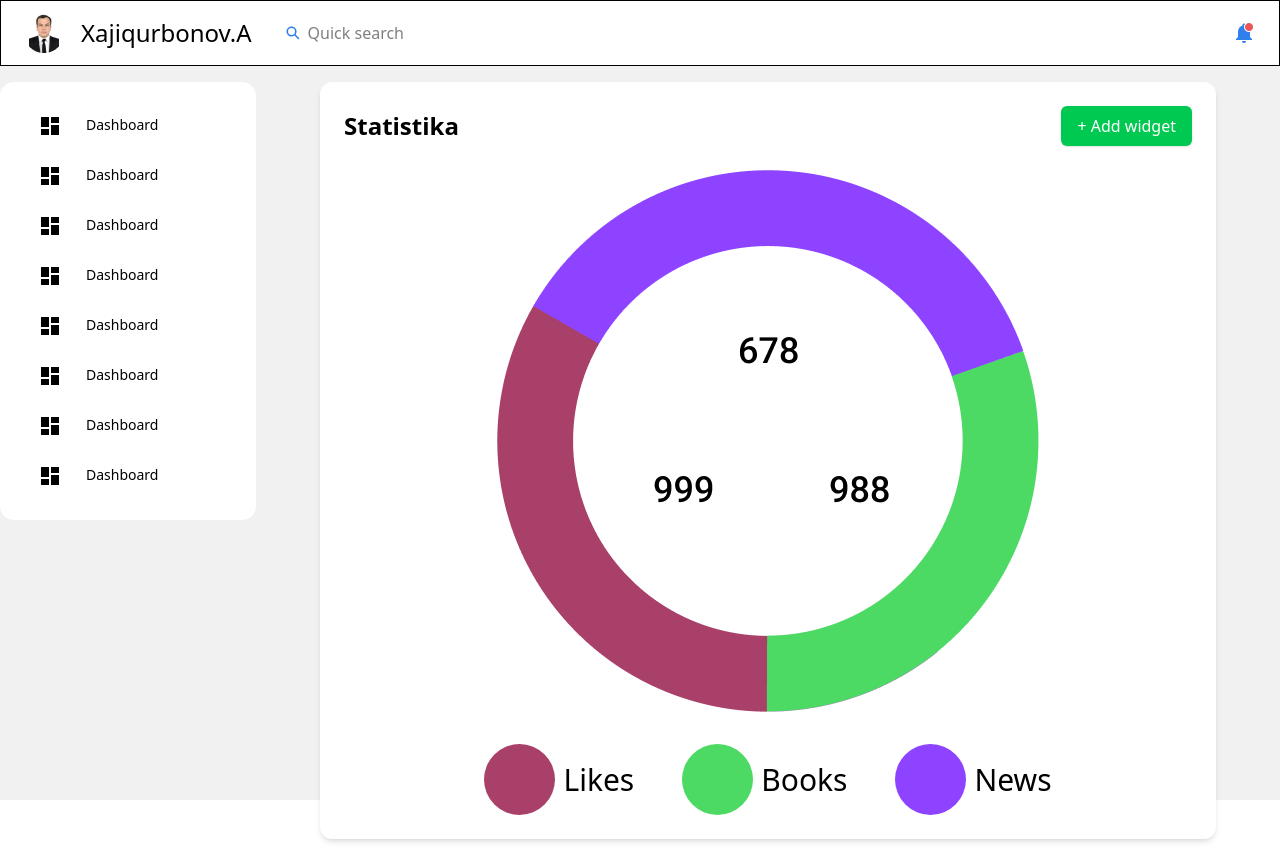
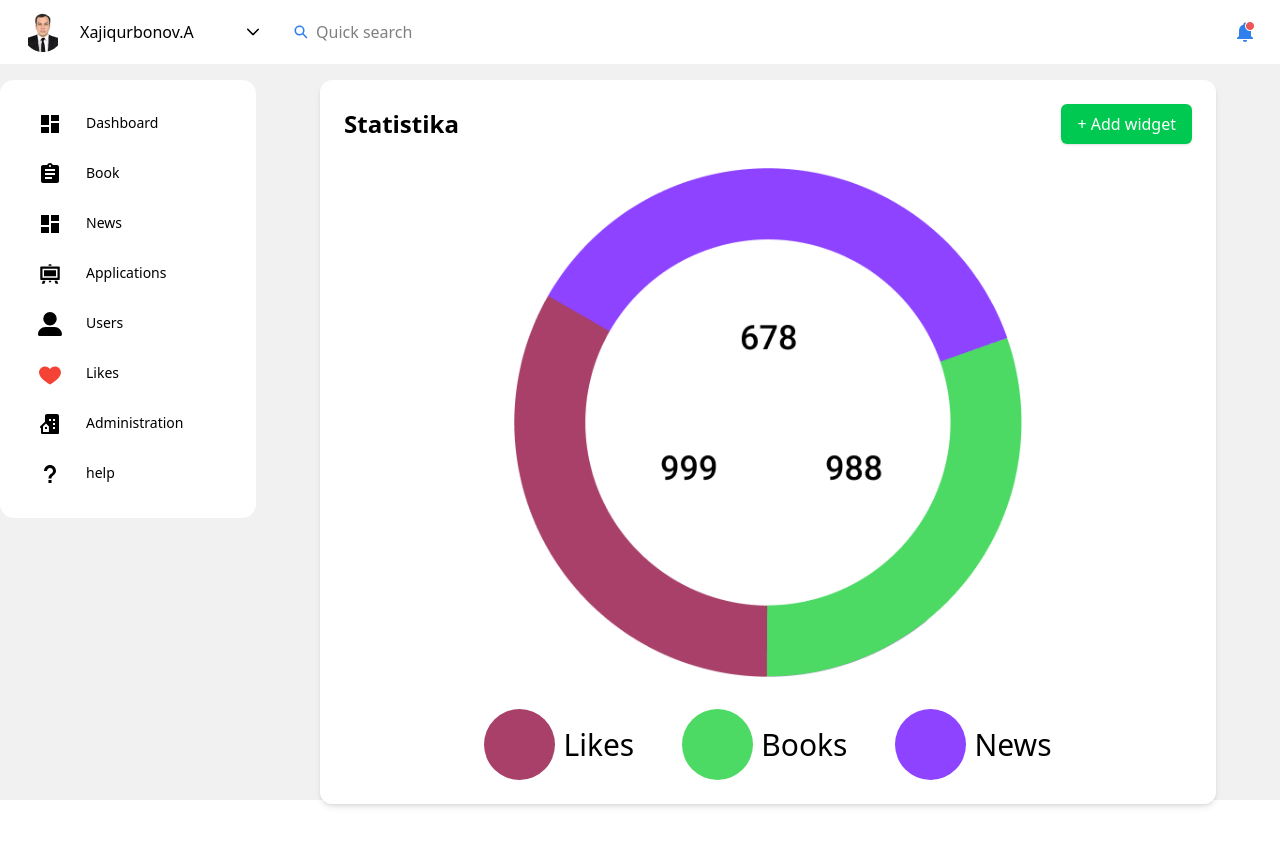
Before and after one commit to BKDR01/Books-Admin-workPlase, a React (Vite) app: page / in a window 1280 px wide. After the commit the page ends 820 px from the top, so only its background shows below. Built offline with nearby package versions, Linux system fonts and the light colour scheme.

Commit message:
homePage update

```diff
--- /dev/null
+++ b/src/Components/Nav/Nav.jsx
@@ -0,0 +1,42 @@
+import React, { useState } from 'react'
+import { Dropdown } from 'primereact/dropdown';
+import notifikation from './../../assets/IMG/notifications.png';
+import Amaki from './../../assets/IMG/15.png';
+import { IoSearchSharp, IoUmbrellaSharp  } from "react-icons/io5";
+import { FaUserCircle } from "react-icons/fa";
+import { MdInsertDriveFile } from "react-icons/md";
+import { IoMdRocket, IoMdCalendar } from "react-icons/io";
+
+function Nav() {
+    const [selectedCity, setSelectedCity] = useState('Xajiqurbonov.A');
+    const cities = [
+        { name: 'My details', icon: <FaUserCircle /> },
+        { name: 'My calendar', icon: <IoMdCalendar />},
+        { name: 'Vacations', icon: <IoUmbrellaSharp /> },
+        { name: 'Corporate CV', icon: <MdInsertDriveFile /> },
+        { name: 'Perfomance review', icon: <IoMdRocket /> }
+    ];
+
+    return (
+    <div>
+            <nav className='w-[100%] flex items-center justify-between px-[23px] py-[12px] bg-white'>
+              <div className='flex items-center gap-[33px] '>
+                <div className='flex items-center gap-[17px]'>
+                  <img src={Amaki} alt="" />
+                    <Dropdown options={cities} optionLabel="name" placeholder="Xajiqurbonov.A" className="w-[180px] bg-white" itemTemplate={(option) => <div className="flex items-center gap-2">{option.icon}<span>{option.name}</span></div>} />
+             </div>
+                <div className='flex items-center'>
+                  <IoSearchSharp className='absolute text-[#2F80ED] '/>
+                  <input className='ml-[23px] focus:outline-0' type="text" placeholder='Quick search' />
+                </div>
+              </div>
+              <div>
+                <img src={notifikation} alt="" />
+              </div>
+
+            </nav>
+    </div>
+  )
+}
+
+export default Nav
--- a/src/Pages/HomePage/HomePage.jsx
+++ b/src/Pages/HomePage/HomePage.jsx
@@ -1,72 +1,51 @@
 import React from 'react'
 import Diogramma from './../../assets/IMG/Diagram.png';
-import Amaki from './../../assets/IMG/15.png';
-import { IoSearchSharp } from "react-icons/io5";
-import { MdDashboard } from "react-icons/md";
-import notifikation from './../../assets/IMG/notifications.png';
+import { MdDashboard, MdAssignment  } from "react-icons/md";
+import { FaUserLarge } from "react-icons/fa6";
+import { FcLike } from "react-icons/fc";
+import { BiSolidBuildingHouse } from "react-icons/bi";
+import { IoMdHelp } from "react-icons/io";
+import { IoMdEasel } from "react-icons/io";
+import Nav from '../../Components/Nav/Nav';
 
 const HomePage = () => {
+
+  const menyu = [
+    { name: 'Dashboard', icon: <MdDashboard  className='w-[24px] h-[24px]'/>, path: 'Dashboard'},
+    { name: 'Book', icon: <MdAssignment   className='w-[24px] h-[24px]'/>, path: 'Book'},
+    { name: 'News', icon: <MdDashboard  className='w-[24px] h-[24px]'/>, path: 'News'},
+    { name: 'Applications', icon: <IoMdEasel  className='w-[24px] h-[24px]'/>, path: 'Applications'},
+    { name: 'Users', icon: <FaUserLarge   className='w-[24px] h-[24px]'/>, path: 'Users'},
+    { name: 'Likes', icon: <FcLike className='text-black w-[24px] h-[24px]'/>, path: 'Likes'},
+    { name: 'Administration', icon: <BiSolidBuildingHouse  className='w-[24px] h-[24px]'/>, path: 'Administration'},
+    { name: 'help', icon: <IoMdHelp  className='w-[24px] h-[24px]'/>, path: 'help'},
+  ]
+
   return (
     <>
     <header className='bg-[#F1F1F1] h-[100vh]'>
-      <nav className='w-[100%] flex items-center justify-between px-[23px] py-[12px] border bg-white'>
-        <div className='flex items-center gap-[33px] '>
-          <div className='flex items-center gap-[17px]'>
-            <img src={Amaki} alt="" />
-            <h2 className='text-[24px]'>Xajiqurbonov.A</h2>
-          </div>
-          <div className='flex items-center'>
-            <IoSearchSharp className='absolute text-[#2F80ED] '/>
-            <input className='ml-[23px] focus:outline-0' type="text" placeholder='Quick search' />
-          </div>
-        </div>
-        <div>
-          <img src={notifikation} alt="" />
-        </div>
-      </nav>
+    <Nav />
 
     <div className='flex'>
     <div>
 
       <div className='w-[256px] py-[24px] px-[24px] bg-white mt-[16px] rounded-[14px] flex flex-wrap gap-[10px]'>
-        <div className='w-[216px] flex gap-[24px] pl-[14px] py-[8px] rounded-[4px] hover:bg-[#EBF3FE] hover:text-[#2F80ED] transition-[0.5s]'>
-          <MdDashboard className='w-[24px] h-[24px]'/>
-          <h2 className='text-[14px] font-[500] '>Dashboard</h2>
+
+      {
+        menyu.map((item, index) => (
+        <div key={index} className='w-[216px] flex gap-[24px] pl-[14px] py-[8px] rounded-[4px] hover:bg-[#EBF3FE] hover:text-[#2F80ED] transition-[0.5s]'>
+          {item.icon}
+          <h2 className='text-[14px] font-[500] '>{item.name}</h2>
         </div>
-        <div className='w-[216px] flex gap-[24px] pl-[14px] py-[8px] rounded-[4px] hover:bg-[#EBF3FE] hover:text-[#2F80ED] transition-[0.5s]'>
-          <MdDashboard className='w-[24px] h-[24px]'/>
-          <h2 className='text-[14px] font-[500] '>Dashboard</h2>
-        </div>
-        <div className='w-[216px] flex gap-[24px] pl-[14px] py-[8px] rounded-[4px] hover:bg-[#EBF3FE] hover:text-[#2F80ED] transition-[0.5s]'>
-          <MdDashboard className='w-[24px] h-[24px]'/>
-          <h2 className='text-[14px] font-[500] '>Dashboard</h2>
-        </div>
-        <div className='w-[216px] flex gap-[24px] pl-[14px] py-[8px] rounded-[4px] hover:bg-[#EBF3FE] hover:text-[#2F80ED] transition-[0.5s]'>
-          <MdDashboard className='w-[24px] h-[24px]'/>
-          <h2 className='text-[14px] font-[500] '>Dashboard</h2>
-        </div>
-        <div className='w-[216px] flex gap-[24px] pl-[14px] py-[8px] rounded-[4px] hover:bg-[#EBF3FE] hover:text-[#2F80ED] transition-[0.5s]'>
-          <MdDashboard className='w-[24px] h-[24px]'/>
-          <h2 className='text-[14px] font-[500] '>Dashboard</h2>
-        </div>
-        <div className='w-[216px] flex gap-[24px] pl-[14px] py-[8px] rounded-[4px] hover:bg-[#EBF3FE] hover:text-[#2F80ED] transition-[0.5s]'>
-          <MdDashboard className='w-[24px] h-[24px]'/>
-          <h2 className='text-[14px] font-[500] '>Dashboard</h2>
-        </div>
-        <div className='w-[216px] flex gap-[24px] pl-[14px] py-[8px] rounded-[4px] hover:bg-[#EBF3FE] hover:text-[#2F80ED] transition-[0.5s]'>
-          <MdDashboard className='w-[24px] h-[24px]'/>
-          <h2 className='text-[14px] font-[500] '>Dashboard</h2>
-        </div>
-        <div className='w-[216px] flex gap-[24px] pl-[14px] py-[8px] rounded-[4px] hover:bg-[#EBF3FE] hover:text-[#2F80ED] transition-[0.5s]'>
-          <MdDashboard className='w-[24px] h-[24px]'/>
-          <h2 className='text-[14px] font-[500] '>Dashboard</h2>
-        </div>
+        ))
+      }
+
       </div>
 
     </div>
 
-      <main className="flex-1 flex py-[16px] ">
-          <div className="bg-white rounded-xl shadow-md p-6 max-w-4xl w-[968px] mx-auto">
+      <main className="flex-1 flex py-[16px]">
+          <div className="bg-white rounded-xl shadow-md py-6 px-6 max-w-4xl w-[968px] mx-auto">
             <div className="flex justify-between items-center mb-6">
               <h2 className="text-2xl font-semibold text-black">Statistika</h2>
               <button className="bg-green-500 text-white px-4 py-2 rounded-md shadow hover:bg-green-600 transition">
@@ -74,7 +53,7 @@ const HomePage = () => {
               </button>
             </div>
 
-            <img src={Diogramma} className='mx-auto' alt="" />
+            <img src={Diogramma} className='mx-auto w-[60%]' alt="" />
 
             <div className="flex justify-center gap-12 mt-8">
               <div className="flex items-center gap-2">
--- a/src/index.css
+++ b/src/index.css
@@ -1 +1,23 @@
 @import "tailwindcss";
+
+
+
+
+
+.p-dropdown-items {
+    border-radius: 14px !important;
+    box-shadow: 3px 4px 10px 2px #00000040;
+    overflow: hidden;
+    margin-top: 10px;
+}
+
+.p-dropdown-items-wrapper {
+  max-height: none !important;
+  overflow: visible !important;
+}
+
+.p-dropdown-item{
+    background-color: white;
+    padding: 10px 22px;
+    height: 40px;
+}
```
